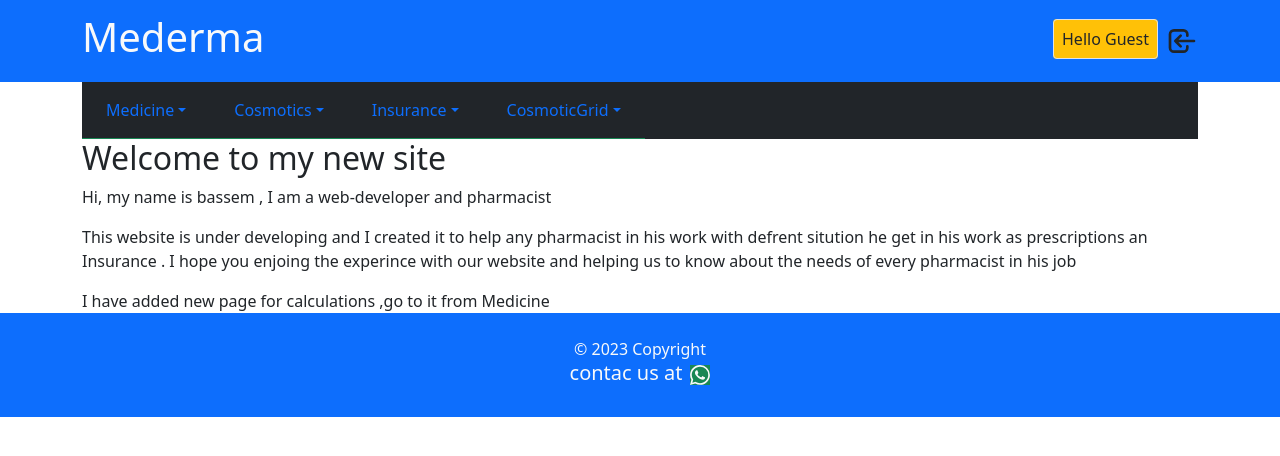
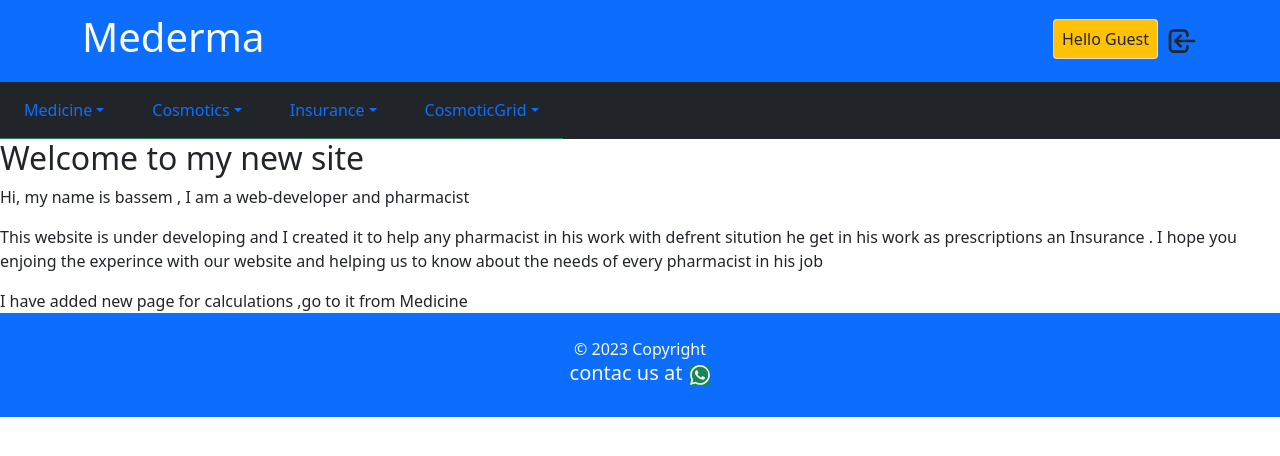
Before and after one commit to bassemeloraby/client-mederma, a React (Create React App) app: page / in a window 1280 px wide. Shown: the top 456 px of the page. Built offline with nearby package versions, Linux system fonts and the light colour scheme.

Commit message:
! container

```diff
--- a/src/App.js
+++ b/src/App.js
@@ -26,7 +26,7 @@
   return (
     <Fragment>
       <Header />
-      <div className="container">
+      <div className="">
       <MainNav/>
       {user && <IdleTimerContainer></IdleTimerContainer>}
         <Routes>
--- a/src/index.css
+++ b/src/index.css
@@ -44,26 +44,26 @@
   }
 }
 
-.div-img{
+.div-img {
   justify-content: center;
   align-items: center;
-  display:flex;
+  display: flex;
   /* padding-top:5%; */
 }
-.img1{
-  transition: transform .2s;
+.img1 {
+  transition: transform 0.2s;
   /* width:50px;
   height:50px; */
-  margin:0 auto;
+  margin: 0 auto;
   background-color: rgb(173, 173, 237);
   border-radius: 10px;
   border: 1px solid black;
 }
-.img1:hover{
-  transform:scale(2.5);
+.img1:hover {
+  transform: scale(2.5) translate(50%, 20%);
   z-index: 1;
+  cursor: pointer;
 }
-
 
 @media screen and (max-width: 500px) {
   .displayNone {
--- a/src/pages/cosmotic/CosmoticGrid.js
+++ b/src/pages/cosmotic/CosmoticGrid.js
@@ -71,7 +71,7 @@
     <div>
       <h2>CosmoticSF infinite scroll</h2>
       <section className="d-flex">
-        <div className="1-sb col-2 border-end  border-warning" >
+        <div className="1-sb col-1 border-end  border-warning" >
           {companies.map((c, i) => (
             <label className="me-2 d-flex" key={i}>
               <input
```
